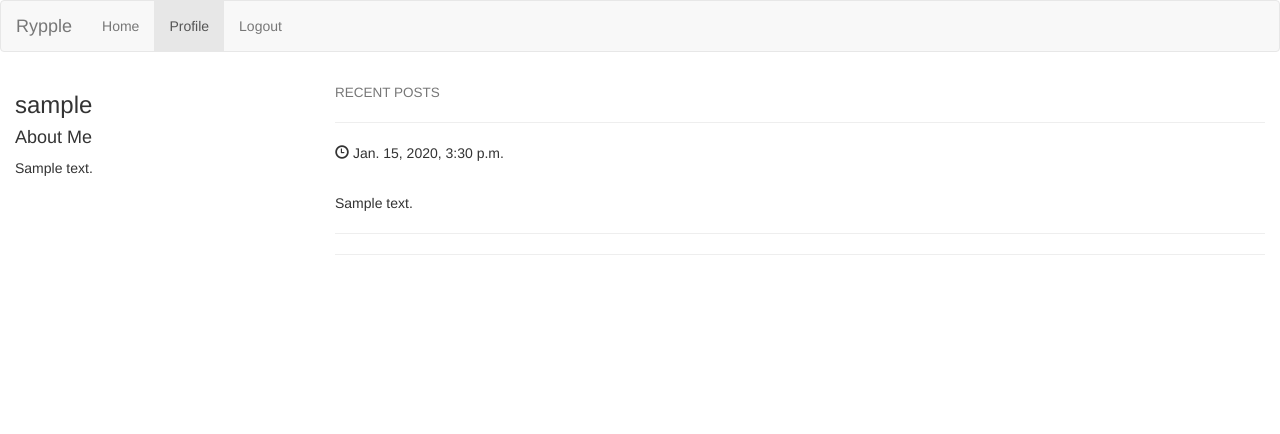
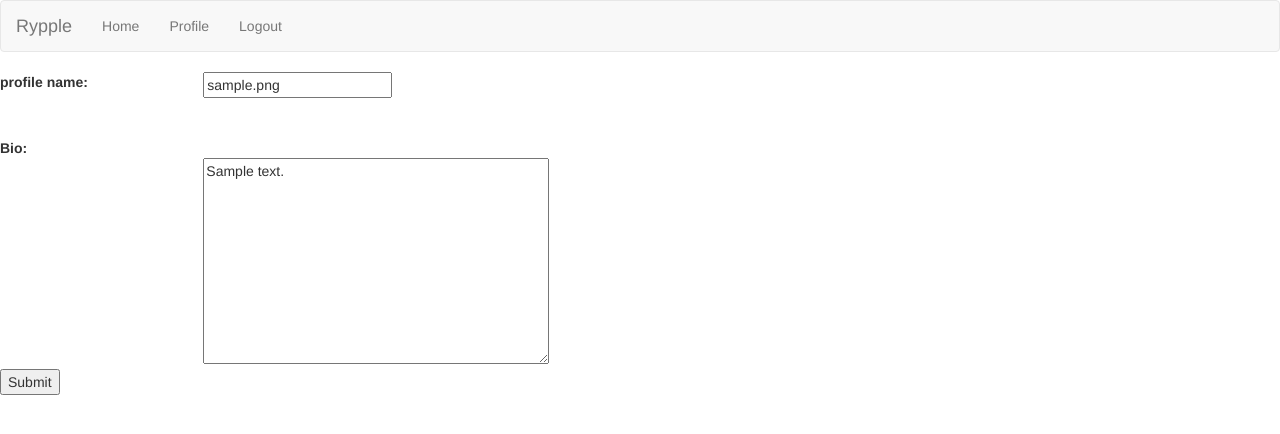
Before and after one commit to keerthanss/microblog, a Django app: page /microblog/editprofile/ in a window 1280 px wide. Shown: the top 434 px of the page. Run offline with Django 3.2, Linux system fonts and the light colour scheme; tables that the repository leaves empty hold one stand-in row (values such as "Sample post"); parts of the project's set-up code (start-up, migrations or seed data) failed here and were passed over; some libraries are stand-ins or nearby versions.

Commit message:
With form for editting profile

```diff
--- a/mysite/microblog/forms.py
+++ b/mysite/microblog/forms.py
@@ -15,3 +15,6 @@ class RegisterForm(forms.Form):
     r_password = forms.CharField( label="Password",
                                 widget = forms.PasswordInput(attrs={'placeholder':'Password', 'required' : True}),
                                     max_length=30)
+class EditProfileForm(forms.Form):
+    profile_name = forms.CharField(label='Profile Name', max_length=100)
+    bio = forms.CharField(widget=forms.Textarea , label='bio')
--- /dev/null
+++ b/mysite/microblog/templates/microblog/editprofile.html
@@ -0,0 +1,33 @@
+{% extends 'microblog/header.html' %}
+<!DOCTYPE html>
+<html lang="en">
+{% block body %}
+{{block.super}}
+
+<form action = "/microblog/editprofile/" method="post">
+  {% csrf_token %}
+  <div class="fieldWrapper">
+    <div class="row">
+
+      <div class="col-sm-2" >
+
+        <label for="{{ form.profile_name.id_for_label }}"> profile name:</label>
+
+
+       </div>
+
+        {{ form.profile_name }}
+        <br><br><br<br>
+    </div>
+    <div class= "row">
+      <br>
+    <div class="col-sm-2" >  <label for="{{form.bio.id_for_label}}">Bio:</label></div>
+    <br>
+      {{ form.bio }}
+
+  </div>
+</div>
+  <input type="submit" value="Submit" />
+</form>
+
+{%endblock%}
--- a/mysite/microblog/templates/microblog/profile.html
+++ b/mysite/microblog/templates/microblog/profile.html
@@ -1,7 +1,7 @@
 {% extends 'microblog/header.html' %}
 <!DOCTYPE html>
 <html lang="en">
-<body>
+
   {% block body %}
   {{block.super}}
 <div class="container-fluid">
@@ -9,13 +9,19 @@
     <div class="col-sm-3 sidenav">
       {%if user_details %}
         {% for user in user_details %}
-          <h3>{{user.user_name}}</h3>
-          <h4>About Me</h4>
+          <h4>{{user.profile_name}}</h4>
+          <h5>{{user.user_name}}</h5>
+          <h5>About Me:</h5>
           <p>{{user.bio}}</p>
         {% endfor%}
       {%else%}
         <p> no username given</p>
       {%endif%}
+      <p>
+        <a href="/microblog/editprofile/" class="btn btn-info btn-lg">
+          <span class="glyphicon glyphicon-edit"></span> Edit
+        </a>
+      </p>
     </div>
 
     <div class="col-sm-9">
--- a/mysite/microblog/urls.py
+++ b/mysite/microblog/urls.py
@@ -21,6 +21,7 @@ urlpatterns = [
     #url(r'index', views.index, name='index'),
     url(r'^$', views.loginpage, name='index'),
     #url(r'^',include(router.urls)),
+    url(r'editprofile/', views.editProfile,name='editProfile'),
     url(r'posts/get', views.getPosts,name='postlist'),
     url(r'profile/', views.getProfile,name='profile'),
     url(r'saved/', views.getSavedPosts,name='postlist'),
--- a/mysite/microblog/views.py
+++ b/mysite/microblog/views.py
@@ -2,10 +2,11 @@ from django.shortcuts import render, redirect
 from django.http import HttpResponse
 from .Serializers import *
 from rest_framework import viewsets
-from .forms import LogInForm, RegisterForm
+
 from django.http import HttpResponseRedirect
 from .signIn import authenticate, register
 from .logic import *
+from .forms import *
 
 def loginpage(request):
     #check if it is a POST request
@@ -41,10 +42,31 @@ def index(request):
     context = {'post_set': post_set}
     return render(request, 'microblog/index.html', context)
 '''
+def editProfile(request):
+    username = request.GET.get('username',None)
+
+    user_details = getUserDetails(username).first()
+    #return render (request, 'microblog/editprofile.html',context)
+
+    if request.method == 'POST':
+        form=EditProfileForm(request.POST)
+        if form.is_valid():
+            form=form.cleaned_data
+            user_details.profile_name=form['profile_name']
+            user_details.bio=form['bio']
+            user_details.save()
+            return HttpResponseRedirect('/microblog/profile')
+
+    else:
+        form = EditProfileForm(initial={'profile_name': user_details.profile_name ,'bio':user_details.bio})
+
+    return render(request, 'microblog/editprofile.html', {'form': form})
+
 
 def getPosts(request):
     username = request.GET.get('username',None)
     number =  request.GET.get('number')
+
     post_set= getPostDetails(username,number)
     context = {'post_set':post_set}
     return render(request, 'microblog/postlist.html', context)
```
